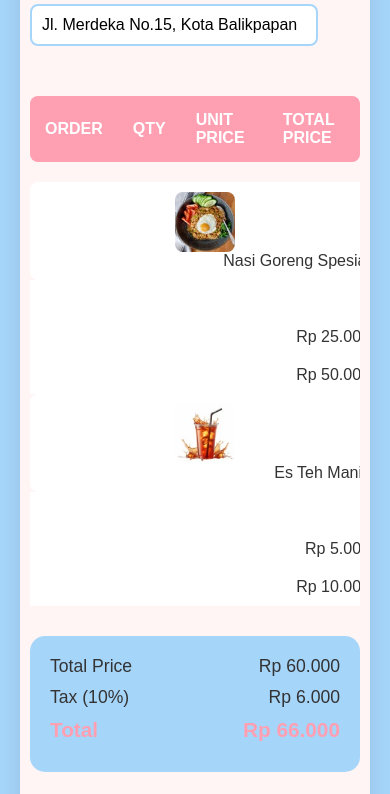
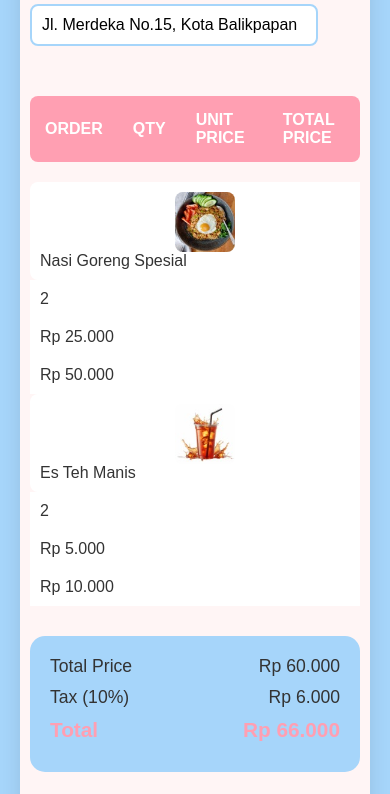
Before and after one commit to NaylaZeanlita/NaylaZeanlita.github.io, a PHP site: page / in a window 390 px wide. Shown: the part 662-1456 px from the top of the page. Run offline with PHP 8.4, Linux system fonts and the light colour scheme.

Commit message:
styles.css

```diff
--- a/POSTEST2/styles.css
+++ b/POSTEST2/styles.css
@@ -224,7 +224,7 @@
 
     .order-table td {
         padding: 10px;
-        text-align: right;
+        text-align: left;
         display: block;
         position: relative;
     }
@@ -240,7 +240,7 @@
     .order-table img {
         display: block;
         margin: 0 auto;
-        width: 80%;
+        width: 100%;
         max-width: 60px;
     }
 
```
